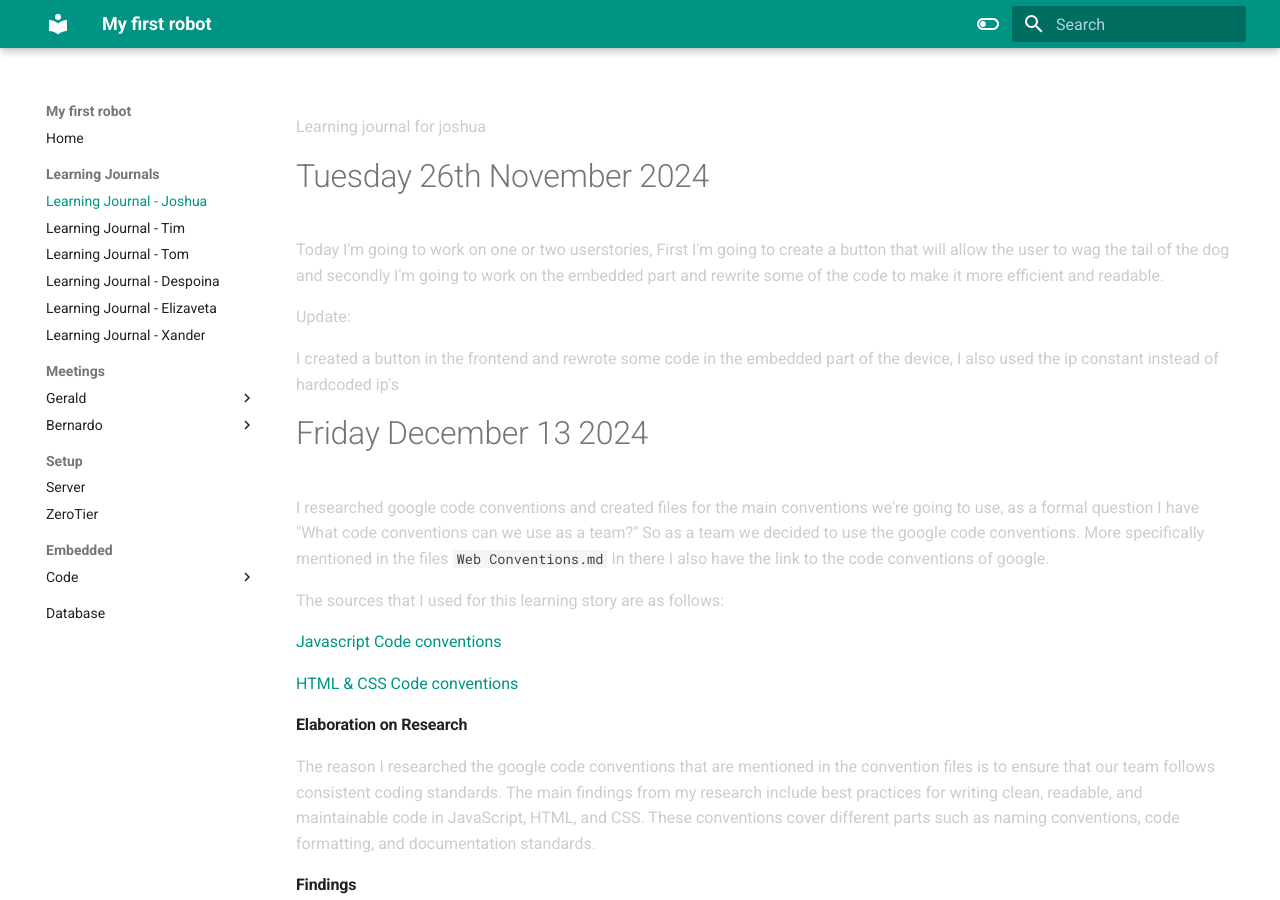
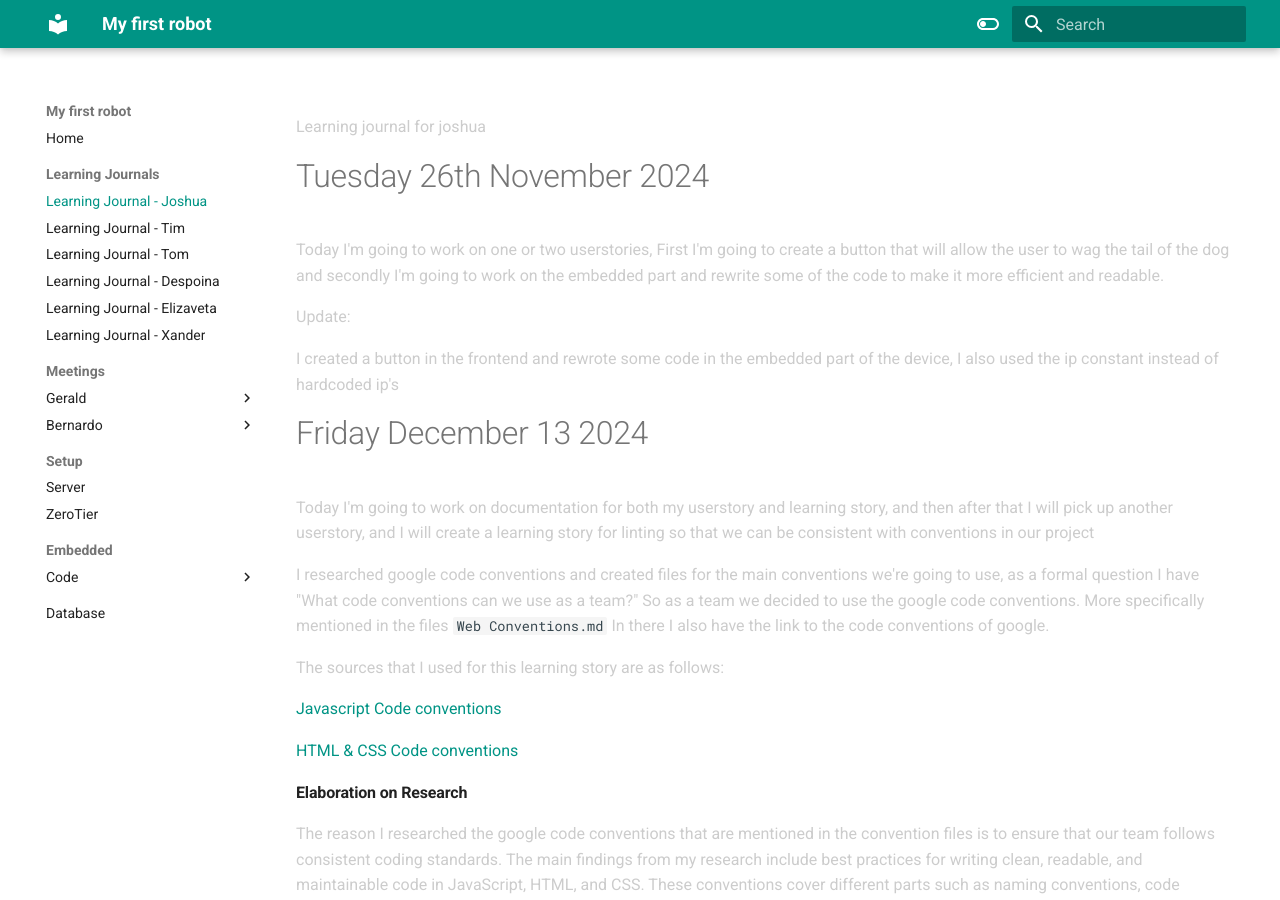
Before and after one commit to VioletHarmon2002/MyFirstRobot, an MkDocs documentation site: the page built from docs/Learning Journals/learning-journal-joshua.md, in a window 1280 px wide and 900 px high. Built offline with MkDocs 1.6.1 and Material for MkDocs 9.7.7, drawn with Linux system fonts in a browser that asks for light colours.

Commit message:
docs: update learning journal

```diff
--- a/docs/Learning Journals/learning-journal-joshua.md
+++ b/docs/Learning Journals/learning-journal-joshua.md
@@ -16,6 +16,10 @@ instead of hardcoded ip's
 
 
 # Friday December 13 2024
+
+Today I'm going to work on documentation for both my userstory and learning story, and then after that I will pick up another userstory, and I will create a learning story for linting so that we can be consistent with conventions in our project
+
+
 
 I researched google code conventions and created files for the main conventions we're going to use, as a formal question I have "What code conventions can we use as a team?" So as a team we decided to use the google code conventions. More specifically mentioned in the files `Web Conventions.md` In there I also have the link to the code conventions of google.
 
```
